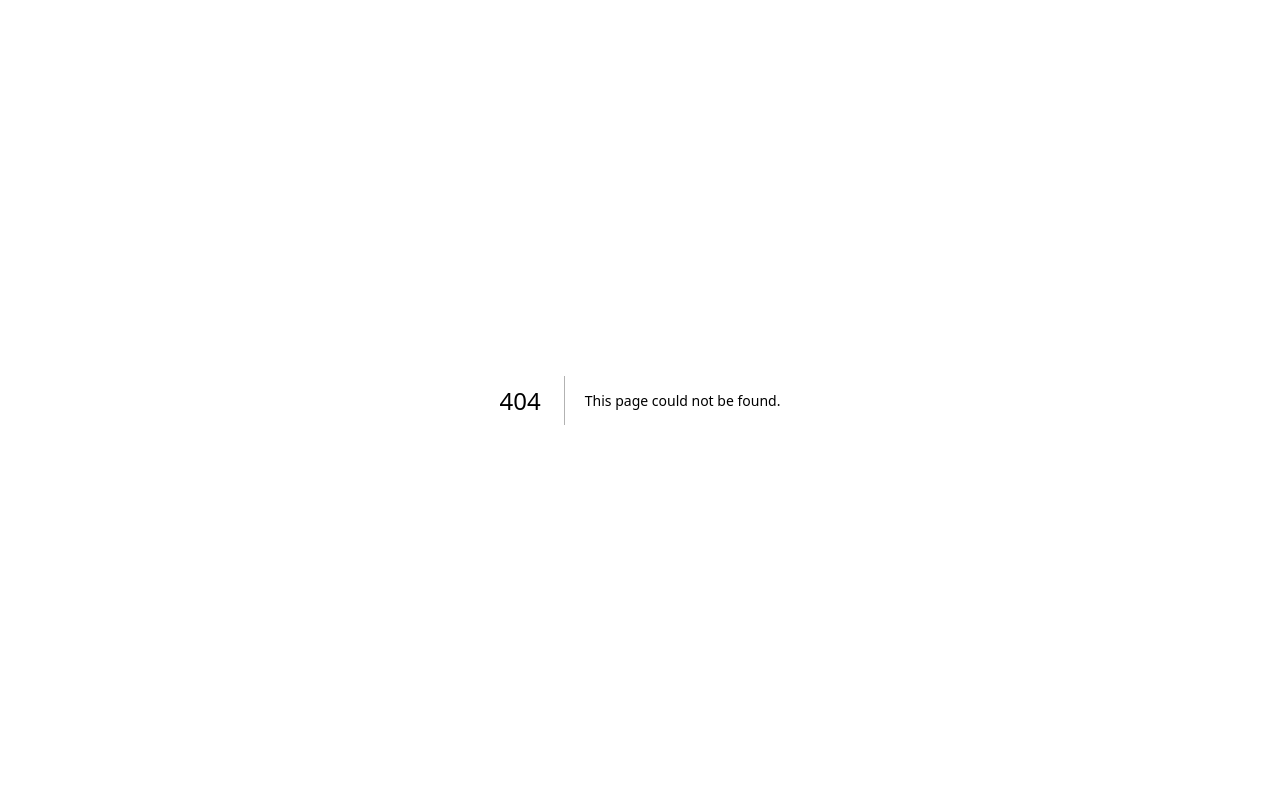
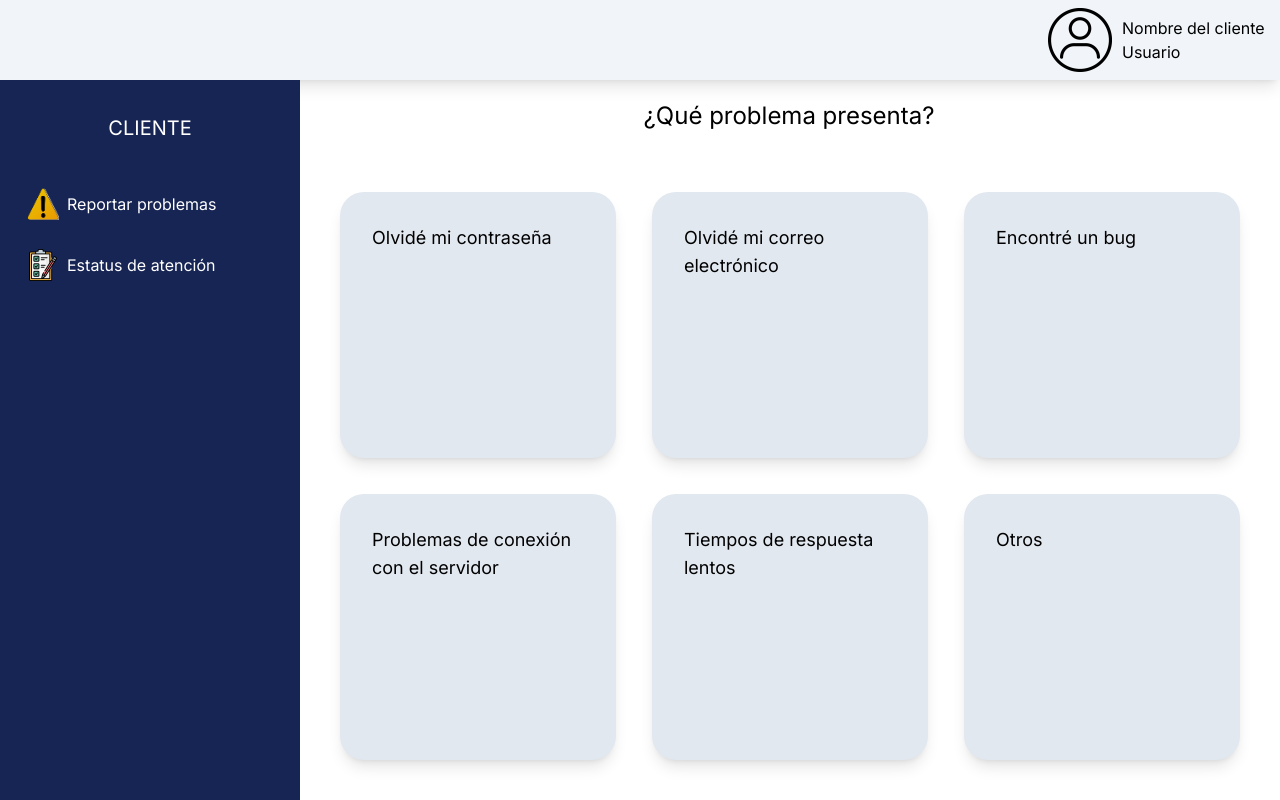
Before and after one commit to Tongother/sistema-de-tickets, a Next.js app: page /cliente in a window 1280 px wide. Before the commit this address had no page. Built offline with nearby package versions, Linux system fonts and the light colour scheme.

Commit message:
I added a new page for 'cliente'

```diff
--- /dev/null
+++ b/app/cliente/page.tsx
@@ -0,0 +1,66 @@
+import avatar from "./../../public/avatar.png"
+import checkout from "./../../public/lista-de-verificacion.png"
+import alert from "./../../public/Alert.png"
+export default function cliente(){
+    return(
+        <div className="h-screen w-screen" >
+            <header className="bg-slate-100 w-full min-w-[32em] h-[10%] min-h-[4.5em] flex justify-end shadow-lg">
+                <div className="w-[16em] h-full pl-[1.5em] flex items-center cursor-pointer hover:bg-slate-200 min-width-[16em]">
+                    <img src={`${avatar.src}`} alt="" className="w-[4em] h-[4em]" />
+                    <div className="ml-[10px]">
+                        <h1>Nombre del cliente</h1>
+                        <p>Usuario</p>
+                    </div>
+                </div>
+            </header>
+
+            <main className="flex h-[90%] min-h-[40.5em] w-[100%] min-w-[32em] ">
+
+                <section className="w-[20%] min-w-[300px] bg-blue-950 text-white">
+                    <article className="w-full h-[6em] flex items-center justify-center">
+                        <h1 className="text-xl">CLIENTE</h1>
+                    </article>
+
+                    <section className="">
+                        <article className="flex items-center ml-[5%] mr-[5%] mb-[5px] rounded-lg p-[10px] cursor-pointer border-2 border-transparent hover:border-double hover:bg-blue-900">
+                            <img src={`${alert.src}`} alt="Personas" className="w-[2em] h-[2em]"/>
+                            <h1 className="ml-2">Reportar problemas</h1>
+                        </article>
+                        <article className="flex items-center ml-[5%] mr-[5%] mb-[5px] rounded-lg  p-[10px] cursor-pointer border-2 border-transparent hover:border-double hover:bg-blue-900">
+                            <img src={`${checkout.src}`} alt="Personas" className="w-[2em] h-[2em]"/>
+                            <h1 className="ml-2">Estatus de atención</h1>
+                        </article>
+                    </section>
+                </section>
+
+
+
+                <section className="w-[80%] h-full min-h-[40.5em] bg-slate-0 container m-auto">
+                    <div className="w-full h-[10%] flex items-center">
+                        <h1 className="w-[12.2em] m-auto text-2xl ">¿Qué problema presenta?</h1>
+                    </div>
+                    <div className="w-full min-w-[50em] h-[90%] m-auto px-10 py-10 grid grid-cols-3 gap-9 text-lg">
+                        <article className="bg-slate-200 rounded-3xl shadow-lg p-8 hover:bg-slate-300 flex">
+                            <h4>Olvidé mi contraseña</h4>
+                        </article>
+                        <article className="bg-slate-200 rounded-3xl shadow-lg p-8 hover:bg-slate-300 ">
+                            <h4>Olvidé mi correo electrónico</h4>
+                        </article>
+                        <article className="bg-slate-200 rounded-3xl shadow-lg p-8 hover:bg-slate-300">
+                            <h4>Encontré un bug</h4>
+                        </article>
+                        <article className="bg-slate-200 rounded-3xl shadow-lg p-8 hover:bg-slate-300">
+                            <h4>Problemas de conexión con el servidor</h4>
+                        </article>
+                        <article className="bg-slate-200 rounded-3xl shadow-lg p-8 hover:bg-slate-300">
+                            <h4>Tiempos de respuesta lentos</h4>
+                        </article>
+                        <article className="bg-slate-200 rounded-3xl shadow-lg p-8 hover:bg-slate-300">
+                            <h4>Otros</h4>
+                        </article>
+                    </div>
+                </section>
+            </main>
+        </div>
+    );
+}
--- a/app/dashboard/page.tsx
+++ b/app/dashboard/page.tsx
@@ -14,9 +14,6 @@ export default function dashboard() {
         username: "Tongo",
         email: "nettelgunther@outlook.es",
     }
-
-
-
     return (
       <main className="flex h-screen w-screen">
         <section className="w-[30%] bg-blue-950 text-white">
--- a/app/layout.tsx
+++ b/app/layout.tsx
@@ -5,7 +5,7 @@ import "./globals.css";
 const inter = Inter({ subsets: ["latin"] });
 
 export const metadata: Metadata = {
-  title: "Create Next App",
+  title: "Sistema de tickets",
   description: "Generated by create next app",
 };
 
@@ -15,7 +15,7 @@ export default function RootLayout({
   children: React.ReactNode;
 }>) {
   return (
-    <html lang="en">
+    <html lang="es">
       <body className={inter.className}>{children}</body>
     </html>
   );
--- a/app/page.tsx
+++ b/app/page.tsx
@@ -1,9 +1,6 @@
 import Image from "next/image";
 
 export default function Home() {
-
-  console.log("hola mundo");
-
   return (
     <main className="text-[#C73CE6]">
       <h1 className="m-[70px] text-[#4EE63C]">Hola main</h1>
```
Also changed, not shown: public/Alert.png (added).
